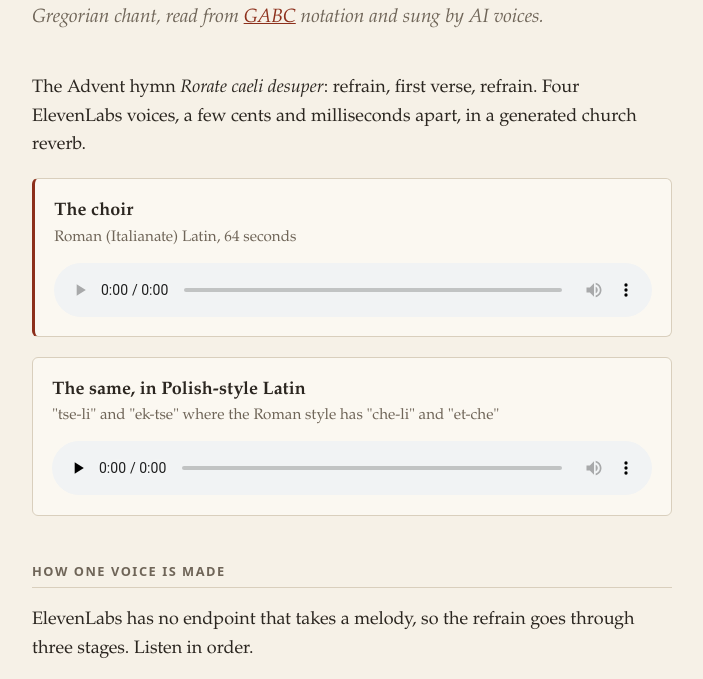
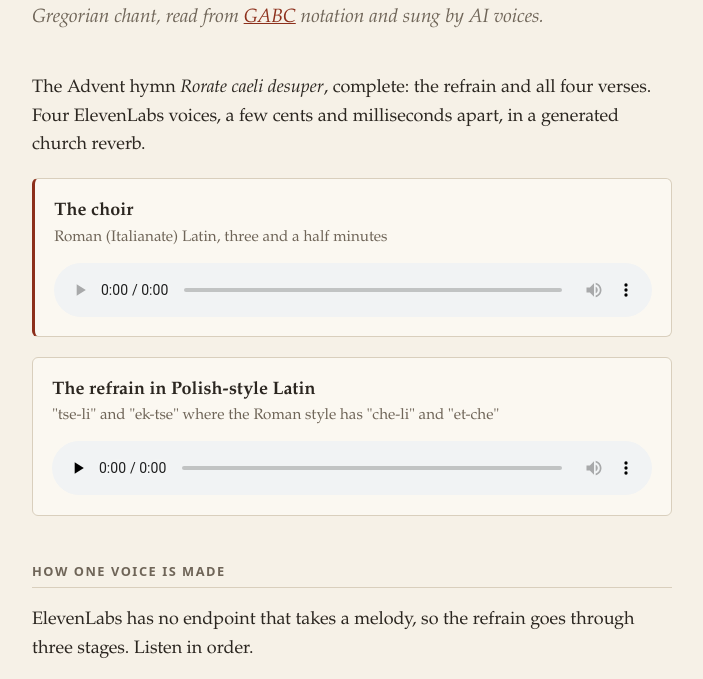
Before and after one commit to mkondratek/neuma, a plain HTML site: page docs/index.html in a window 1280 px wide. Shown: the part 105-784 px from the top of the page, without its empty margins (288-991 px from the left). Drawn offline with Linux system fonts and the light colour scheme.

Commit message:
Publish the whole chant
The Roman sample is now the refrain and all four verses; the Polish one is
the refrain alone, sung from the repaired guide.

```diff
--- a/docs/index.html
+++ b/docs/index.html
@@ -41,16 +41,16 @@
   <h1>neuma</h1>
   <p class="lede">Gregorian chant, read from <a href="https://gregorio-project.github.io/gabc/">GABC</a> notation and sung by AI voices.</p>
 
-  <p>The Advent hymn <em>Rorate caeli desuper</em>: refrain, first verse, refrain.
+  <p>The Advent hymn <em>Rorate caeli desuper</em>, complete: the refrain and all four verses.
   Four ElevenLabs voices, a few cents and milliseconds apart, in a generated church reverb.</p>
 
   <figure class="main">
-    <figcaption><strong>The choir</strong><span>Roman (Italianate) Latin, 64 seconds</span></figcaption>
+    <figcaption><strong>The choir</strong><span>Roman (Italianate) Latin, three and a half minutes</span></figcaption>
     <audio controls preload="metadata" src="samples/rorate-caeli-choir.mp3"></audio>
   </figure>
 
   <figure>
-    <figcaption><strong>The same, in Polish-style Latin</strong><span>"tse-li" and "ek-tse" where the Roman style has "che-li" and "et-che"</span></figcaption>
+    <figcaption><strong>The refrain in Polish-style Latin</strong><span>"tse-li" and "ek-tse" where the Roman style has "che-li" and "et-che"</span></figcaption>
     <audio controls preload="none" src="samples/rorate-caeli-choir-polish.mp3"></audio>
   </figure>
 
```
Also changed, not shown: 3 other files.
